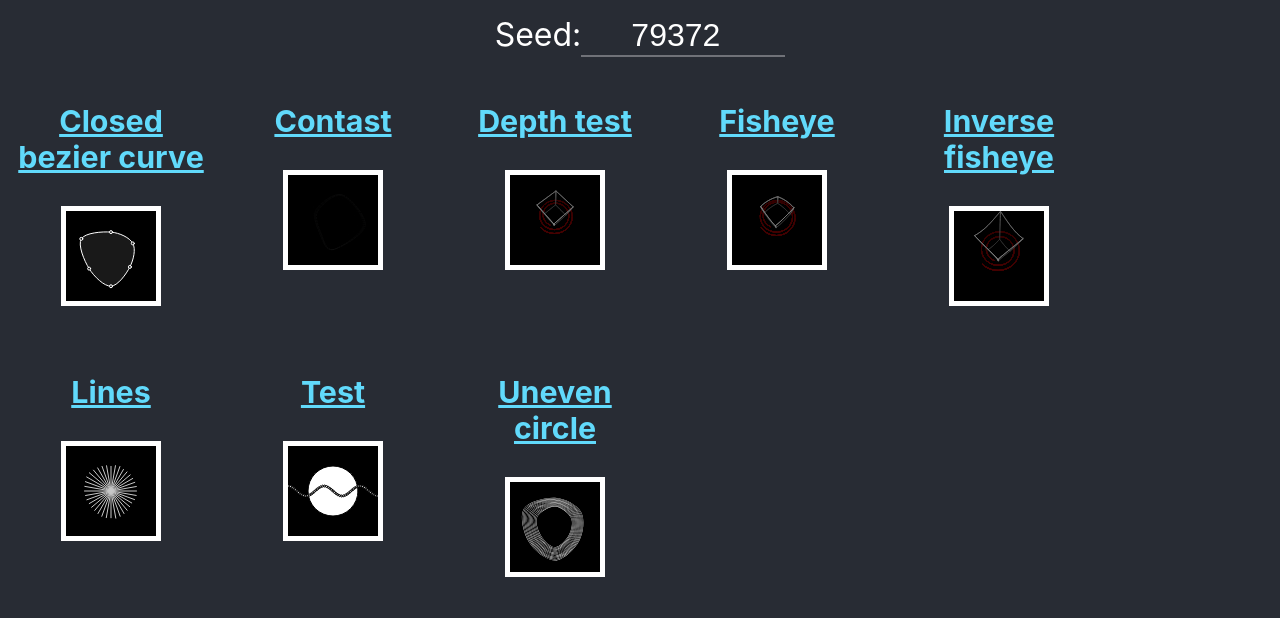
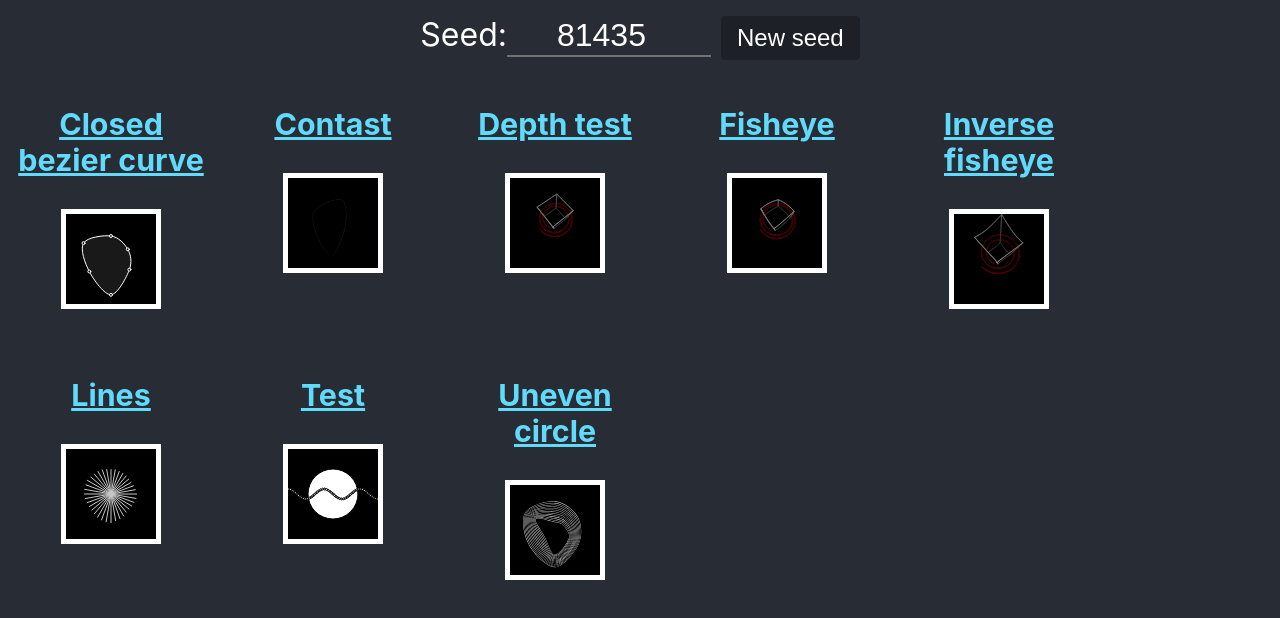
Before and after one commit to niklasmh/generative, a React (Create React App) app: page / in a window 1280 px wide. Shown: the top 618 px of the page. Built offline with nearby package versions, Linux system fonts and the light colour scheme.

Commit message:
Make seed sync with URL

```diff
--- a/src/App.js
+++ b/src/App.js
@@ -1,13 +1,7 @@
 import "./App.css";
 import * as Projects from "./projects";
-import {
-  BrowserRouter as Router,
-  Switch,
-  Route,
-  Link,
-  useParams,
-} from "react-router-dom";
-import { useState } from "react";
+import { Switch, Route, Link, useParams, useHistory } from "react-router-dom";
+import { useEffect, useState } from "react";
 
 function ProjectList({ seed }) {
   return (
@@ -22,7 +16,7 @@ function ProjectList({ seed }) {
               width: 190,
             }}
           >
-            <Link to={fromPascalCaseToKebab(project)}>
+            <Link to={fromPascalCaseToKebab(project) + "/" + seed}>
               <h3>{Project.prototype.name}</h3>
               <Project width={100} height={100} seed={seed} noDownload />
             </Link>
@@ -46,9 +40,15 @@ function fromKebabCaseToPascal(kebabCase) {
     .replace(/^[a-z]/i, (match) => match.toUpperCase());
 }
 
-function Project({ seed }) {
-  const { name } = useParams();
+function Project({ seed, setSeed = () => {} }) {
+  const { name, seed: URLSeed } = useParams();
   const pascalCaseName = fromKebabCaseToPascal(name);
+
+  useEffect(() => {
+    if (URLSeed && parseInt(URLSeed) !== seed) {
+      setSeed(parseInt(URLSeed));
+    }
+  }, [URLSeed]);
 
   if (!(pascalCaseName in Projects)) {
     return <div>Could not find project</div>;
@@ -68,7 +68,8 @@ function Project({ seed }) {
 }
 
 function App() {
-  const [seed, setSeed] = useState(Math.floor(Math.random() * 100000));
+  const [seed, setSeed] = useState(10000 + Math.floor(Math.random() * 90000));
+  const { push } = useHistory();
 
   return (
     <div className="App">
@@ -76,21 +77,31 @@ function App() {
         <span>Seed:</span>
         <input
           value={seed}
-          onChange={(e) => setSeed(parseInt(e.target.value))}
+          onChange={(e) => {
+            const newSeed = parseInt(e.target.value);
+            setSeed(newSeed);
+            const { pathname } = location;
+            if (pathname.length > 1) {
+              push("/" + pathname.split("/")[1] + "/" + newSeed);
+            }
+          }}
           type="number"
         />
+        <button
+          onClick={() => setSeed(10000 + Math.floor(Math.random() * 90000))}
+        >
+          New seed
+        </button>
       </div>
-      <Router>
       <Switch>
         <Route exact path="/">
           <ProjectList seed={seed} />
         </Route>
-          <Route path="/:name">
+        <Route path="/:name/:seed?">
           <Link to="/">Home</Link>
-            <Project seed={seed} />
+          <Project seed={seed} setSeed={(seed) => setSeed(seed)} />
         </Route>
       </Switch>
-      </Router>
     </div>
   );
 }
--- a/src/index.css
+++ b/src/index.css
@@ -32,3 +32,18 @@ code {
 .seed > span {
   font-size: 2rem;
 }
+
+.seed > button {
+  cursor: pointer;
+  margin: 0 0 0 10px;
+  font-size: 1.5rem;
+  background-color: #0004;
+  border: none;
+  border-radius: 4px;
+  padding: 8px 16px;
+  color: #fff;
+}
+
+.seed > button:hover {
+  background-color: #0003;
+}
--- a/src/index.js
+++ b/src/index.js
@@ -3,10 +3,13 @@ import ReactDOM from "react-dom";
 import "./index.css";
 import App from "./App";
 import reportWebVitals from "./reportWebVitals";
+import { BrowserRouter as Router } from "react-router-dom";
 
 ReactDOM.render(
   <React.StrictMode>
-    <App />
+    <Router>
+      <App />
+    </Router>
   </React.StrictMode>,
   document.getElementById("root")
 );
```
Lines whose indentation alone changed are shown as unchanged.
